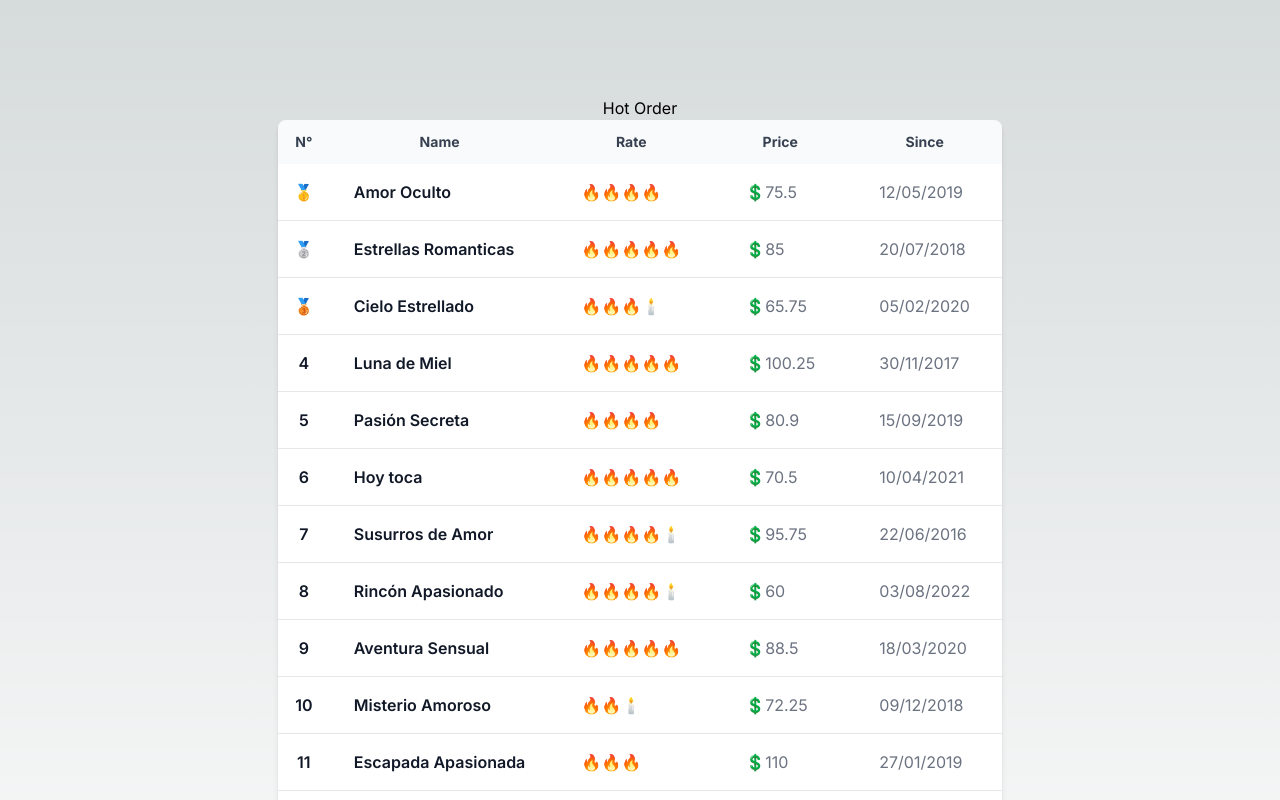
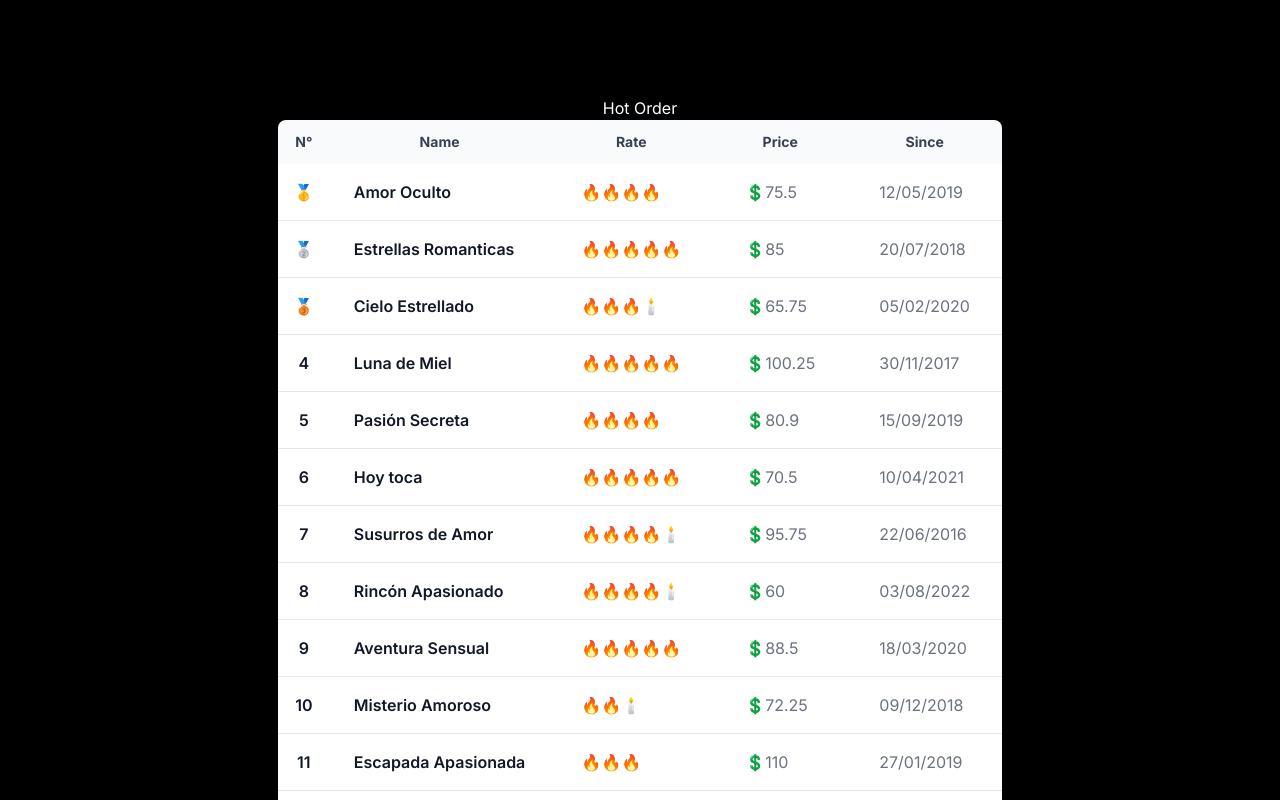
Before and after one commit to JoseGomez14/selection-sort-demo, a Next.js app: page / in a window 1280 px wide. Shown: the top 800 px of the page. Built offline with nearby package versions, Linux system fonts and the light colour scheme.

Commit message:
style: :lipstick: Add styles for the scroll bar

```diff
--- a/src/app/globals.css
+++ b/src/app/globals.css
@@ -3,9 +3,9 @@
 @tailwind utilities;
 
 :root {
-  --foreground-rgb: 0, 0, 0;
-  --background-start-rgb: 214, 219, 220;
-  --background-end-rgb: 255, 255, 255;
+  --foreground-rgb: 255, 255, 255;
+  --background-start-rgb: 0, 0, 0;
+  --background-end-rgb: 0, 0, 0;
 }
 
 @media (prefers-color-scheme: dark) {
@@ -16,12 +16,21 @@
   }
 }
 
+::-webkit-scrollbar {
+  width: 0.5rem;
+}
+
+::-webkit-scrollbar-track {
+  background: rgb(var(--background-start-rgb));
+}
+
+::-webkit-scrollbar-thumb {
+  background: #888;
+  border-radius: 0.25rem;
+}
+
 body {
   color: rgb(var(--foreground-rgb));
-  background: linear-gradient(
-      to bottom,
-      transparent,
-      rgb(var(--background-end-rgb))
-    )
+  background: linear-gradient(to bottom, transparent, rgb(var(--background-end-rgb)))
     rgb(var(--background-start-rgb));
 }
```
